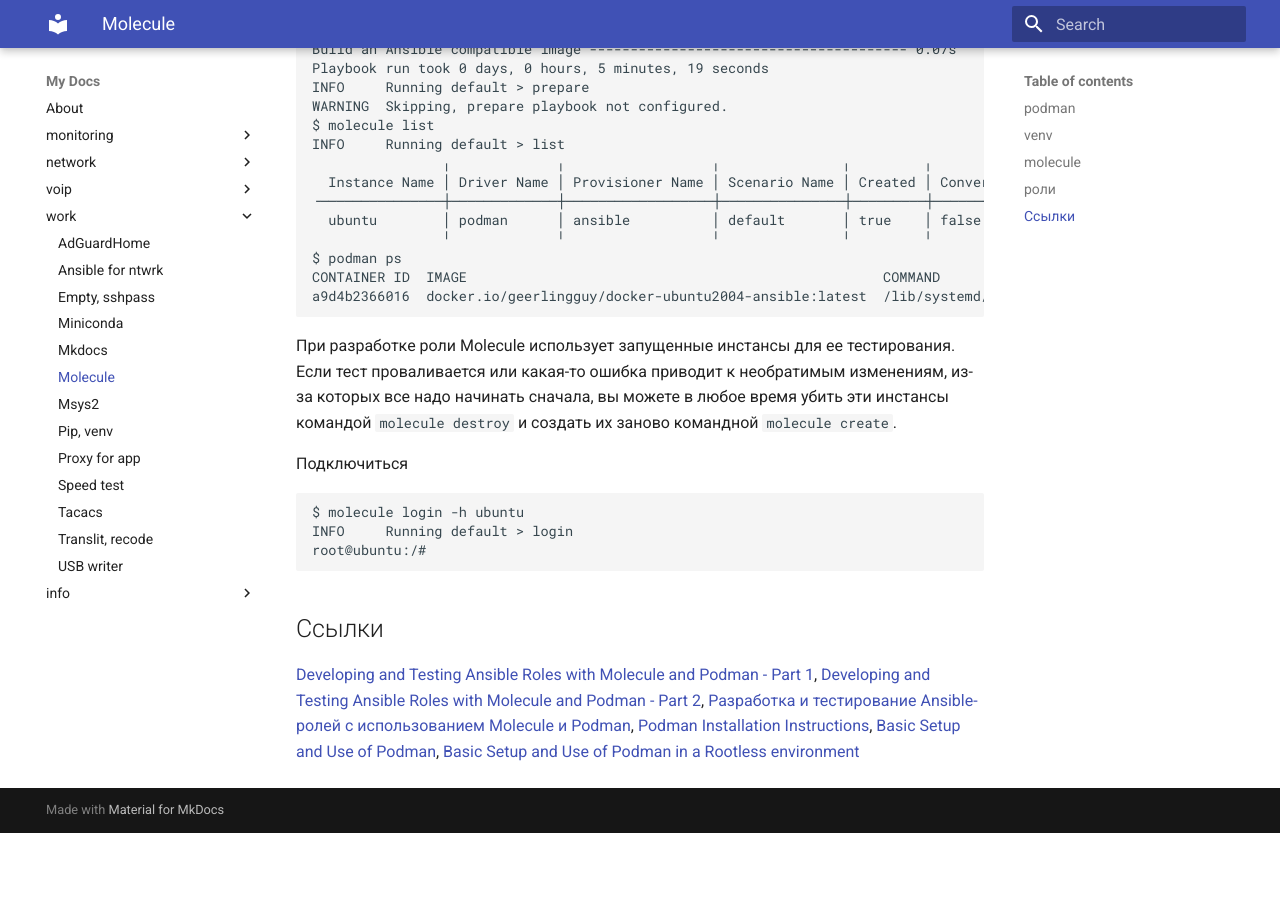
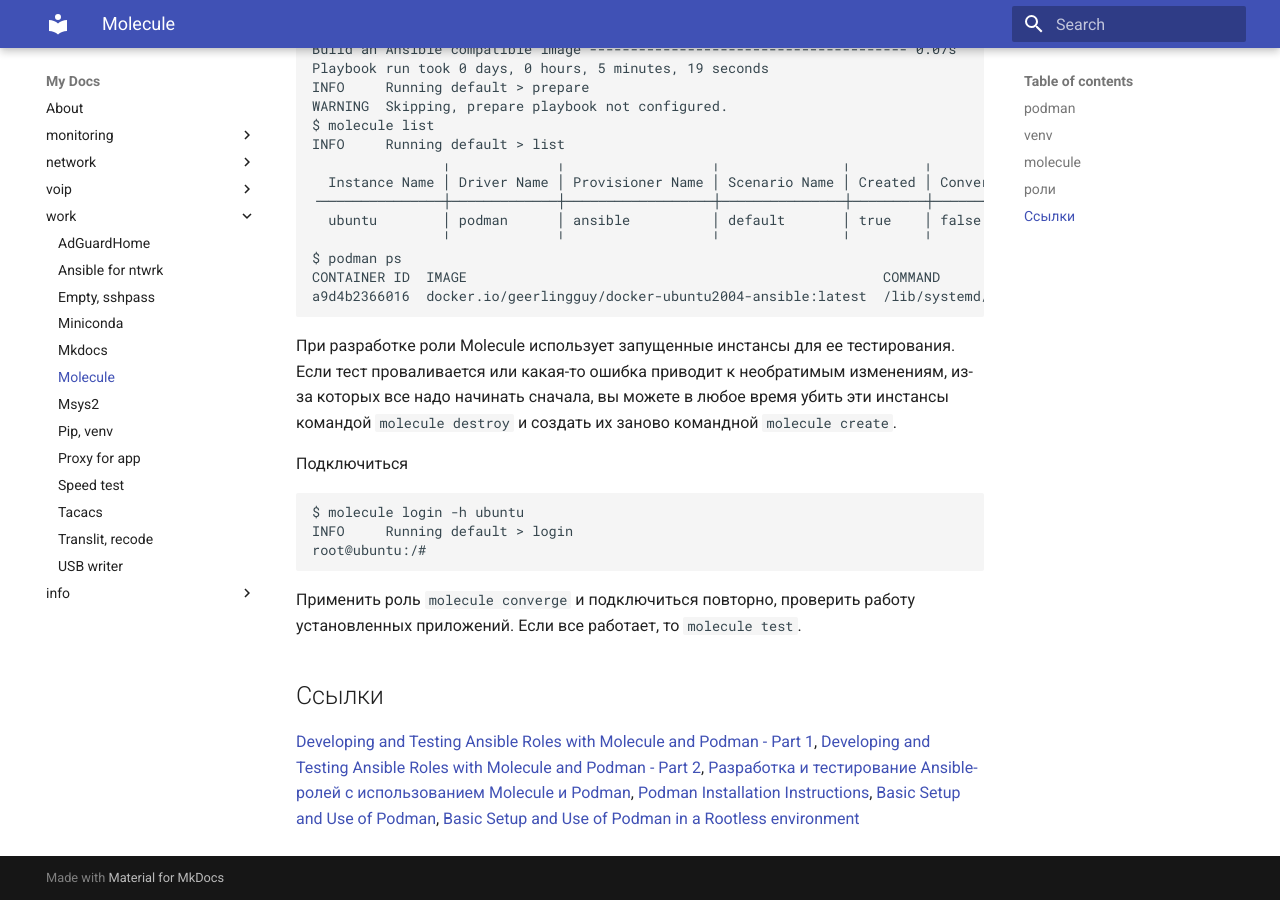
Before and after one commit to v98765/v98765.github.io, an MkDocs documentation site: the page built from docs/work/molecule.md, in a window 1280 px wide and 900 px high, scrolled down 3295 px. Built offline with MkDocs 1.6.1 and Material for MkDocs 9.7.7, drawn with Linux system fonts in a browser that asks for light colours; before the commit the page ends 4128 px from its top, so only the background shows below that.

Commit message:
/work/molecule.md about converge,test

````diff
--- a/docs/work/molecule.md
+++ b/docs/work/molecule.md
@@ -168,6 +168,8 @@
 INFO     Running default > login
 root@ubuntu:/#
 ```
+Применить роль `molecule converge` и подключиться повторно, проверить работу установленных приложений.
+Если все работает, то `molecule test`.
 
 
 ## Ссылки
````
